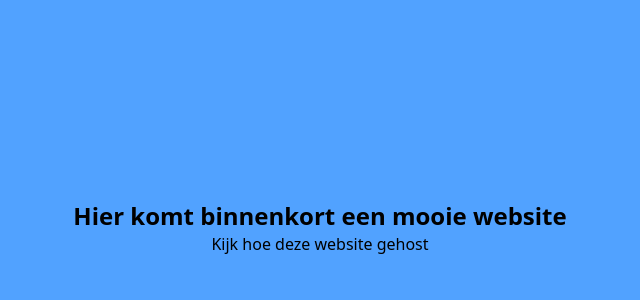
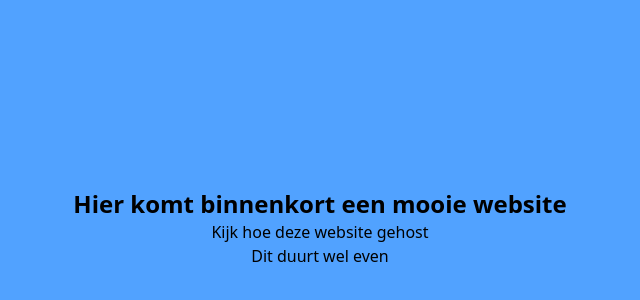
Before and after one commit to Laurens8006/laurensk, a website: page index.html in a window 1280 px wide. Shown: the part 172-472 px from the top of the page, without its empty margins (320-960 px from the left). Drawn offline with Linux system fonts and the light colour scheme.

Commit message:
Update index.html

```diff
--- a/index.html
+++ b/index.html
@@ -11,7 +11,7 @@
     <div class="flex flex-col items-center justify-center h-screen bg-blue-400 ">
         <h1 class="font-bold text-2xl">Hier komt binnenkort een mooie website</h1>
         <h2> <a href="./gebruikt.html">Kijk hoe deze website gehost</a></h2>
-
+        <h3> Dit duurt wel even </h3>
       </div>
     </div>
 
```
